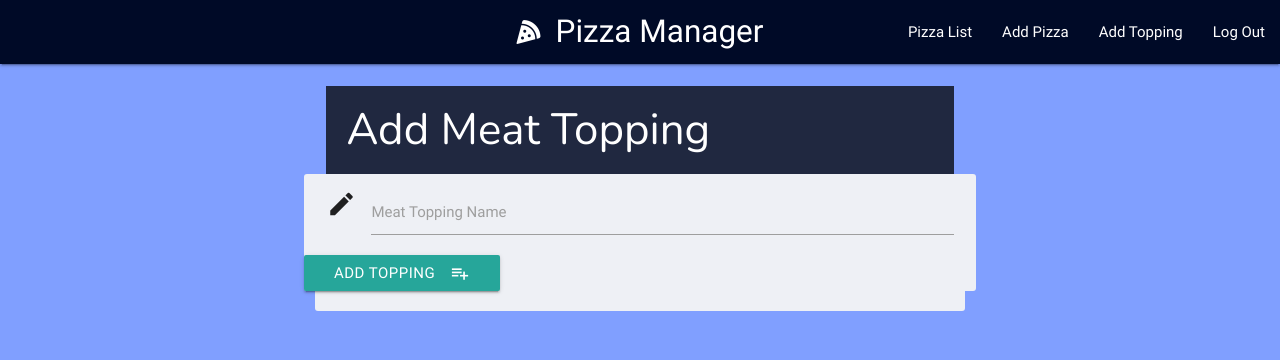
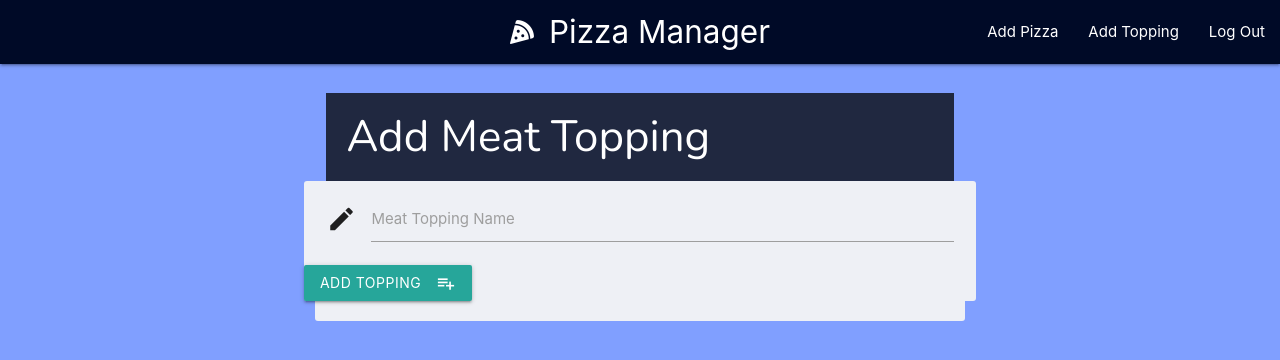
Before and after one commit to kennedydmb/pizza-database-project, a Flask app: page /add_meat in a window 1280 px wide. Shown: the top 360 px of the page. Run offline with Flask 2, Linux system fonts and the light colour scheme; the visitor is signed in with stand-in values (Sample User, id 1); some libraries are stand-ins or nearby versions.

Commit message:
Updated materialise to fix issue where user would need to click on choose sauce or cheese twice. updated jquery.

```diff
--- a/templates/base.html
+++ b/templates/base.html
@@ -4,31 +4,28 @@
 <head>
     <link href="https://fonts.googleapis.com/icon?family=Material+Icons" rel="stylesheet">
     <link rel="stylesheet" href="{{url_for('static', filename='css/style.css')}}" type="text/css" />
-    <link rel="stylesheet" href="https://cdnjs.cloudflare.com/ajax/libs/materialize/0.100.2/css/materialize.min.css">
+    <link rel="stylesheet" href="https://cdnjs.cloudflare.com/ajax/libs/materialize/1.0.0/css/materialize.min.css">
     <link href="https://stackpath.bootstrapcdn.com/font-awesome/4.7.0/css/font-awesome.min.css" rel="stylesheet" integrity="sha384-wvfXpqpZZVQGK6TAh5PVlGOfQNHSoD2xbE+QkPxCAFlNEevoEH3Sl0sibVcOQVnN" crossorigin="anonymous">
 </head>
 
 <body>
     <header>
         <nav>
-            <div class="nav-wrapper center-align">
-                <a href="{{url_for('get_pizzas')}}" class="brand-logo center"><i class="fas fa-pizza-slice"></i> Pizza Manager</a>
-                <a href="#" data-activates="mobile-demo" class="button-collapse"><i class="material-icons">menu</i></a>
-                <ul id="nav-mobile" class="right hide-on-med-and-down">
-                <!--- If the User is signed in, they will see the below navbar links  --->
+            <div class="nav-wrapper">
+                <a href="{{url_for('get_pizzas')}}" class="brand-logo center"><i class="fas fa-pizza-slice hide-on-med-and-down"></i> Pizza Manager</a>
+                <a href="#" data-target="mobile-demo" class="sidenav-trigger"><i class="material-icons">menu</i></a>
+                <ul class="right hide-on-med-and-down">
+                    <!--- If the User is signed in, they will see the below navbar links --->
                     {% if session.user %}
-                <li><a href="{{url_for('get_pizzas')}}">Pizza List</a></li>
                     <li><a href="{{url_for('add_pizza')}}">Add Pizza</a></li>
                     <li><a href="{{url_for('add_topping')}}">Add Topping</a></li>
                     <li class="nav-item"><a class="nav-link" href="{{url_for('logout')}}">Log Out</a></li>
-
                     <!--- If the User is not signed in, they will see the below navbar links  --->
                     {% else %}
                     <!--- Login Link  --->
                     <li class="nav-item">
                         <a class="nav-link" href="{{url_for('login')}}">Login</a>
                     </li>
-
                     <!--- Register Link  --->
                     <li class="nav-item">
                         <a class="nav-link" href="{{url_for('register')}}">Register</a>
@@ -37,18 +34,35 @@
                 </ul>
             </div>
         </nav>
+        <ul class="sidenav" id="mobile-demo">
+            <!--- If the User is signed in, they will see the below navbar links --->
+            {% if session.user %}
+            <li><a href="{{url_for('add_pizza')}}">Add Pizza</a></li>
+            <li><a href="{{url_for('add_topping')}}">Add Topping</a></li>
+            <li class="nav-item"><a class="nav-link" href="{{url_for('logout')}}">Log Out</a></li>
+            <!--- If the User is not signed in, they will see the below navbar links  --->
+            {% else %}
+            <!--- Login Link  --->
+            <li class="nav-item">
+                <a class="nav-link" href="{{url_for('login')}}">Login</a>
+            </li>
+            <!--- Register Link  --->
+            <li class="nav-item">
+                <a class="nav-link" href="{{url_for('register')}}">Register</a>
+            </li>
+            {% endif %}
+        </ul>
     </header>
     <div class="container">
         {% block content %} {% endblock %}
     </div>
     <script src="https://kit.fontawesome.com/58e6a00841.js"></script>
-    <script src="https://cdnjs.cloudflare.com/ajax/libs/jquery/3.2.1/jquery.min.js"></script>
-    <script src="https://cdnjs.cloudflare.com/ajax/libs/materialize/0.100.2/js/materialize.min.js"></script>
+    <script src="https://cdnjs.cloudflare.com/ajax/libs/jquery/3.4.1/jquery.min.js"></script>
+    <script src="https://cdnjs.cloudflare.com/ajax/libs/materialize/1.0.0/js/materialize.min.js"></script>
     <script type="text/javascript">
         $(document).ready(function() {
             $('.collapsible').collapsible();
-            $('select').material_select();
-            $(".button-collapse").sideNav();
+            $('select').formSelect();
             $('.sidenav').sidenav();
         });
     </script>
```
Lines whose indentation alone changed are shown as unchanged.
